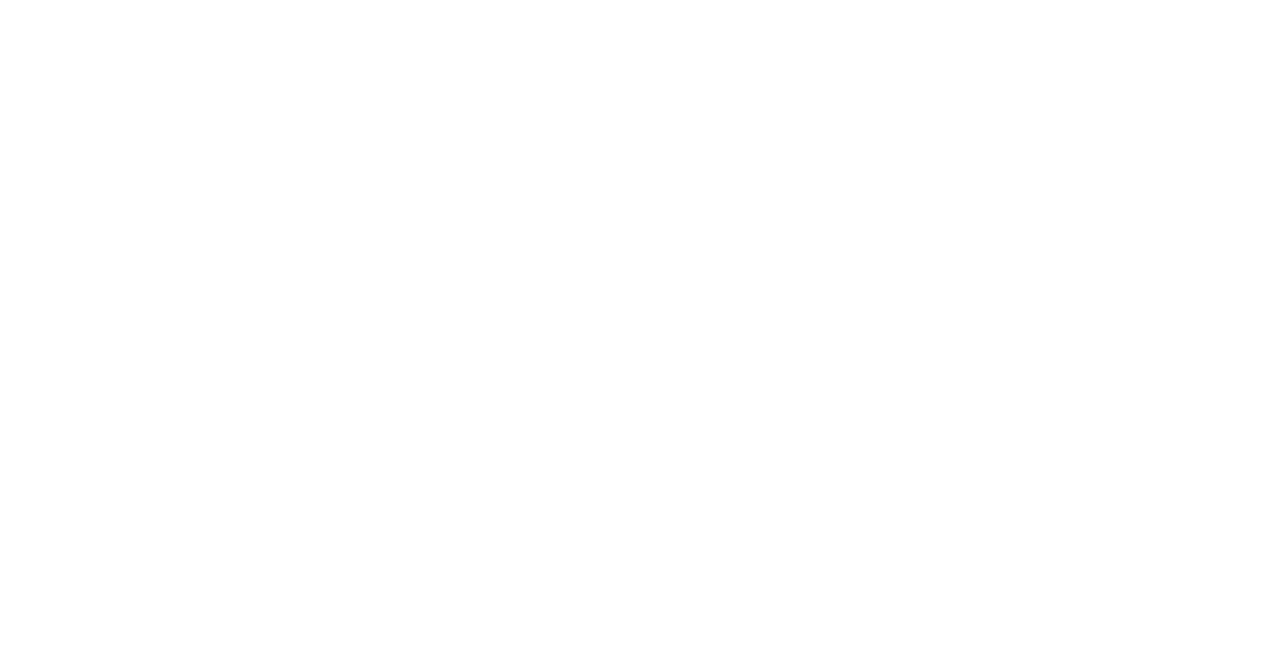
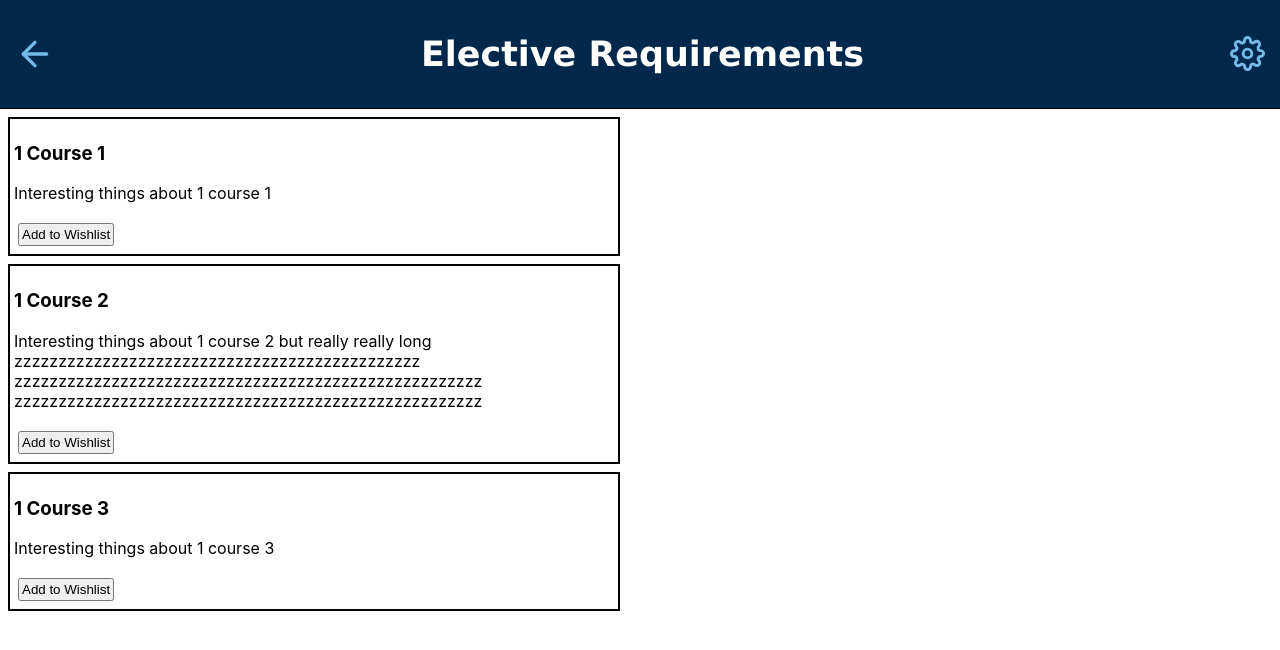
Before and after one commit to the-Moose-Party/Academic-Notification, a React (Create React App) app in the folder Academic-Notification/: page /elective-requirements/1/1 in a window 1280 px wide. Before the commit this address had no page. Shown: the top 650 px of the page. Built offline with nearby package versions, Linux system fonts and the light colour scheme.

Commit message:
Added wishlist feature, as well as passing parameters between pages

```diff
--- a/Academic-Notification/package.json
+++ b/Academic-Notification/package.json
@@ -4,11 +4,12 @@
   "private": true,
   "dependencies": {
     "@testing-library/user-event": "^13.5.0",
+    "eslint-config-react-app": "^7.0.1",
     "react": "^18.3.1",
     "react-dom": "^18.3.1",
     "react-icons": "^5.4.0",
     "react-router": "^7.1.5",
-    "react-router-dom": "^7.1.5",
+    "react-router-dom": "^6.29.0",
     "react-scripts": "5.0.1",
     "web-vitals": "^2.1.4"
   },
@@ -37,6 +38,7 @@
     ]
   },
   "devDependencies": {
+    "@testing-library/dom": "^10.4.0",
     "@testing-library/jest-dom": "^6.6.3",
     "@testing-library/react": "^16.2.0",
     "jest": "^27.5.1"
--- a/Academic-Notification/src/App.js
+++ b/Academic-Notification/src/App.js
@@ -12,7 +12,7 @@ function App() {
         <Route path="/" element={<Selection />} />
         <Route path="/degree-progress/:studentID" element={<DegreeProgress />} />
         <Route path="/degree-information/:studentID" element={<DegreeInfo/>} />
-        <Route path="/elective-requirements/:studentID" element={<ElectiveRequirements/>} />
+        <Route path="/elective-requirements/:studentID/:requirement" element={<ElectiveRequirements/>} />
       </Routes>
     </Router>
   );
--- a/Academic-Notification/src/Pages/DegreeInfo.js
+++ b/Academic-Notification/src/Pages/DegreeInfo.js
@@ -1,29 +1,37 @@
 import React from "react";
-import { useParams, useNavigate } from 'react-router-dom';
+import { useNavigate, useParams } from 'react-router-dom';
 import '../css/DegreeInfo.css';
 import { FiArrowLeft, FiSettings } from 'react-icons/fi';
 
 
+
 export default function DegreeInfo(){
+    const { studentID } = useParams();
+
     const navigate = useNavigate();
+
+    const PlaceholderReqs = [
+        { name: 'General Education Requirements' },
+        { name: 'COS 300+ Electives' },
+        { name: 'Western Culture' },
+        { name: 'COS Required Courses'}
+    ]
 
 
     return (
         <div class="degree-progress-info">
             {/* Header */}
             <div className="header">
-                <FiArrowLeft className="back-button" onClick={() =>navigate('/degree-progress/:studentID')} />
-                <h2 className='header-title'>Degree Information</h2>
+                <FiArrowLeft className="back-button" onClick={() =>navigate(`/degree-progress/${studentID}`)} />
+                <h2 className='header-title'>Degree Information {studentID}</h2>
                 <FiSettings className="setting-icon" />
             </div>
 
             <div class="list-container">
                 <div class="requirements-list">
-                    <ul>
-                        <button class="requirement" onClick={() => navigate('/elective-requirements/:studentID')}>Requirement 1</button>
-                        <button class="requirement">Requirement 2</button>
-                        <button class="requirement">Requirement 3</button>
-                    </ul>
+                    {PlaceholderReqs.map((requirement) => (
+                        <button class="requirement" onClick={() => navigate(`/elective-requirements/${studentID}/${requirement.name}`)}>{ requirement.name }</button>
+                    ))}
                 </div>
             </div>
             <div class="requirement-progress">
--- a/Academic-Notification/src/Pages/DegreeProgress.js
+++ b/Academic-Notification/src/Pages/DegreeProgress.js
@@ -34,7 +34,7 @@ export default function DegreeProgress() {
                     <h3>Majors & Minors</h3>
                     <div className='major'>
                         <span>Major: Electrical Engineerig</span>
-                        <button className="credit-report" onClick={() => navigate('/degree-information/:studentID')}>Credit Report</button>
+                        <button className="credit-report" onClick={() => navigate(`/degree-information/${studentID}`)}>Credit Report</button>
                     </div>
                     <div className='major'>
                         <span>Major: Chemical Engineerig</span>
--- a/Academic-Notification/src/Pages/ElectiveRequirements.js
+++ b/Academic-Notification/src/Pages/ElectiveRequirements.js
@@ -4,33 +4,54 @@ import '../css/ElectiveRequirements.css';
 import { FiArrowLeft, FiSettings } from 'react-icons/fi';
 
 
+
+
+
 export default function ElectiveRequirements(){
+    const { studentID } = useParams('studentID');
+    const { requirement } = useParams('requirement');
+
+
+    const handleWishlist = e => {
+        //Add wishlist interaction here
+        //Currently a placeholder since we will not have access to the real Database ourselves
+        alert('Added to Wishlist!');
+    }
+
+    function CourseInfo(props){
+        return <div class='course-info'>
+            <h3> {props.name} </h3>
+            <p> {props.desc} </p>
+            <button class="wishlist-button" onClick={handleWishlist}> Add to Wishlist </button>
+        </div>
+    }
+
+
+
     const navigate = useNavigate();
+
+    const PlaceholderCourses = [
+        { name: `${requirement} Course 1`, desc: `Interesting things about ${requirement} course 1` },
+        { name: `${requirement} Course 2`, desc: `Interesting things about ${requirement} course 2 but really really long zzzzzzzzzzzzzzzzzzzzzzzzzzzzzzzzzzzzzzzzzzzzzz zzzzzzzzzzzzzzzzzzzzzzzzzzzzzzzzzzzzzzzzzzzzzzzzzzzzz zzzzzzzzzzzzzzzzzzzzzzzzzzzzzzzzzzzzzzzzzzzzzzzzzzzzz` },
+        { name: `${requirement} Course 3`, desc: `Interesting things about ${requirement} course 3` }
+    ];
 
 
     return(
         <div class="elective-requirements">
             {/* Header */}
             <div className="header">
-                <FiArrowLeft className="back-button" onClick={() =>navigate('/degree-information/:studentID')} />
+                <FiArrowLeft className="back-button" onClick={() =>navigate(`/degree-information/${studentID}`)} />
                 <h2 className='header-title'>Elective Requirements</h2>
                 <FiSettings className="setting-icon" />
             </div>
 
-            <ul class="course-list">
-                <div class="Course-Info">
-                    <h2>Course Name</h2>
-                    <p>Course Description</p>
-                </div>
-                <div class="Course-Info">
-                    <h2>Course Name</h2>
-                    <p>Course Description</p>
-                </div>
-                <div class="Course-Info">
-                    <h2>Course Name</h2>
-                    <p>Course Description</p>
-                </div>
-            </ul>
+
+            <div class="course-list">
+                {PlaceholderCourses.map((course) => (
+                    <CourseInfo name={course.name} desc={course.desc} />
+                ))}
+            </div>
         </div>
     );
 }
--- a/Academic-Notification/src/css/ElectiveRequirements.css
+++ b/Academic-Notification/src/css/ElectiveRequirements.css
@@ -39,3 +39,15 @@
 .setting-icon:hover {
     color: #fff;
 }
+
+.course-info{
+    border: black 2px solid;
+    max-width: 600px;
+    margin: 8px;
+    padding: 4px;
+}
+
+.wishlist-button{
+    padding: 2px;
+    margin: 4px;
+}
```
Also changed, not shown: 2 other files (tests, documents, lock files or other folders).
